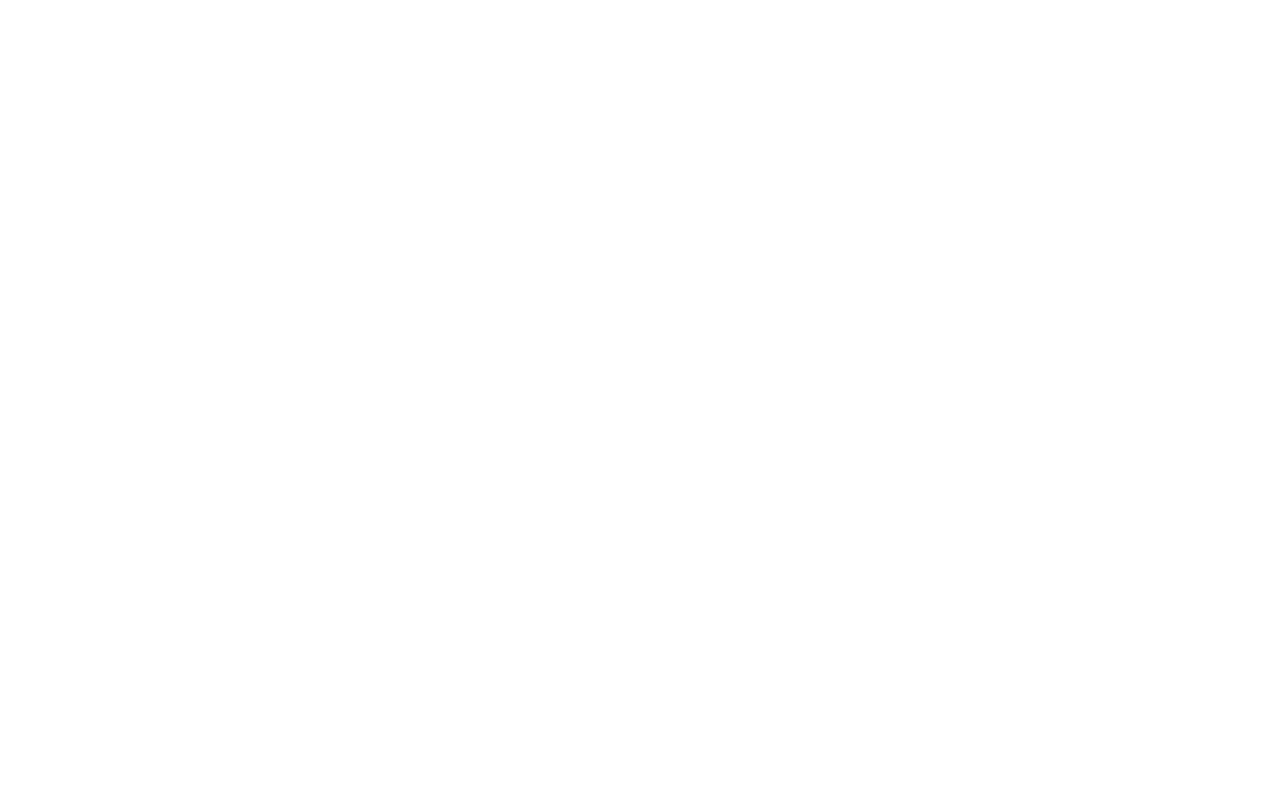
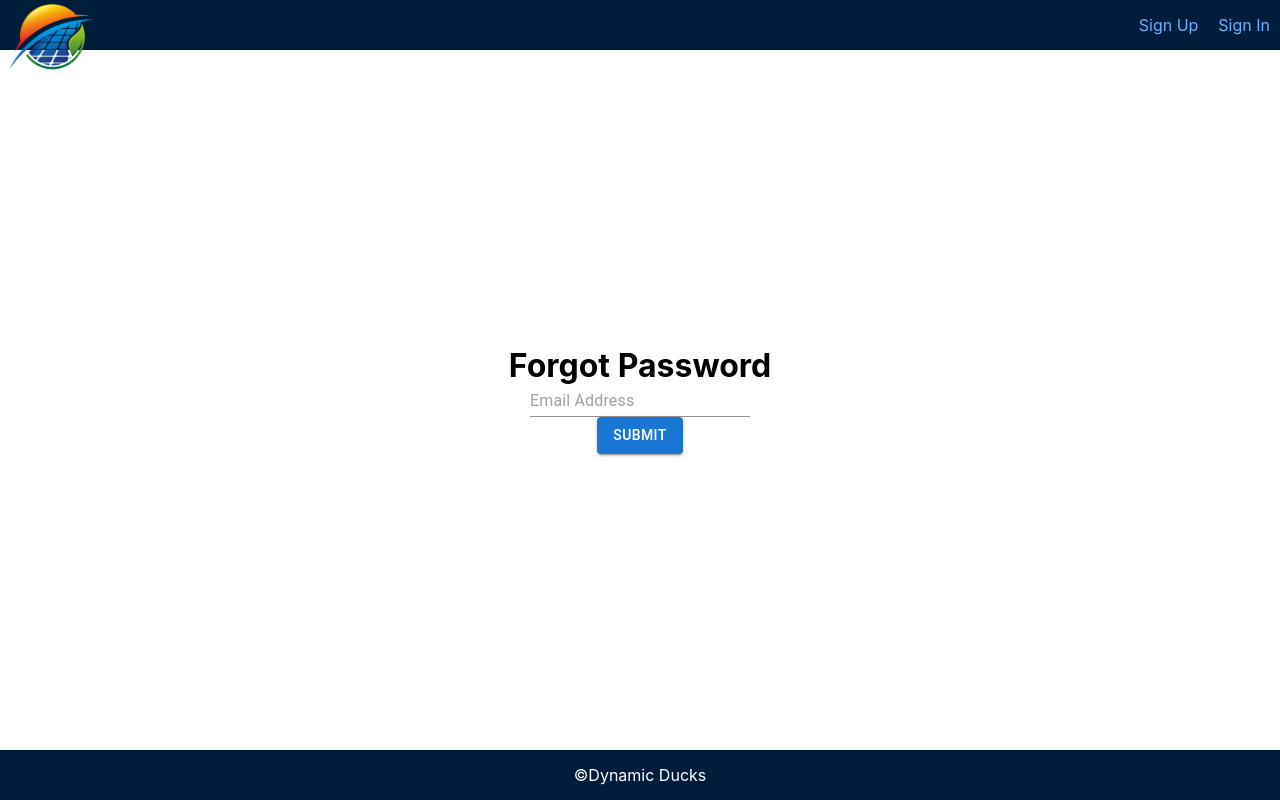
Before and after one commit to AidanGio/Dynamic-Ducks, a React (Create React App) app in the folder frontend/: page /forgotpassword in a window 1280 px wide. Before the commit this address had no page. Built offline with nearby package versions, Linux system fonts and the light colour scheme.

Commit message:
Forgot Password page

```diff
--- a/frontend/src/App.js
+++ b/frontend/src/App.js
@@ -17,6 +17,7 @@
 import CreateTaskPage from "./pages/CreateTaskPage";
 import EditLeadPage from "./pages/EditLeadPage";
 import { useEffect, useState } from "react";
+import ForgotPassword from "./pages/ForgotPassword";
 
 function App() {
   const [auth, setAuth] = useState(JSON.parse(localStorage.getItem("user")));
@@ -107,6 +108,7 @@
           <Route path="/projects/:projectId/edit" element={<ProjectInfo />} />
           <Route path="/tasks" element={<TaskManagement />} />
           <Route path="/leadmanagement" element={<LeadManagement />} />
+          <Route path="/forgotpassword" element={<ForgotPassword />} />
 
           <Route
             path="/tasks"
--- /dev/null
+++ b/frontend/src/pages/ForgotPassword.js
@@ -0,0 +1,55 @@
+import React, { useState } from "react";
+import MainLayout from "../layouts/MainLayout";
+import { apiInstance } from "../utils/apiInstance";
+import { useNavigate } from "react-router-dom";
+import { Button, Input } from "@mui/material";
+
+import "./styles.scss";
+
+const ForgotPassword = ({ setAuth, auth }) => {
+  const [email, setEmail] = useState();
+  const [error, setError] = useState();
+  const navigate = useNavigate();
+
+  const submit = async (e) => {
+    e.preventDefault();
+    // console.log(email);
+    // console.log(password);
+    await apiInstance
+      .post("/users/login", {
+        // email,
+        // password,
+      })
+      .then((res) => {
+        if (res.data.role) {
+          sessionStorage.setItem("user", JSON.stringify(res.data));
+          setAuth(JSON.parse(sessionStorage.getItem("user")));
+          console.log(JSON.parse(sessionStorage.getItem("user")));
+          navigate("/");
+        }
+      })
+      .catch((e) => {
+        setError(e);
+        console.log(e);
+      });
+  };
+
+  return (
+    <MainLayout>
+       <h1>Forgot Password</h1>
+        <Input
+            placeholder="Email Address"
+            type={"email"}
+            onChange={(e) => setEmail(e.target.value)}
+          />
+        <Button
+            type="submit"
+            variant={"contained"}
+          >
+            Submit
+          </Button>
+    </MainLayout>
+  );
+};
+
+export default ForgotPassword;
--- a/frontend/src/pages/SignInPage.js
+++ b/frontend/src/pages/SignInPage.js
@@ -88,7 +88,7 @@
             onChange={(e) => setPassword(e.target.value)}
           />
           <Link
-            to={"./ForgotPassword.js"}
+            to={"/forgotpassword"}
             style={{
               textDecoration: "none",
               textAlign: "right",
```
